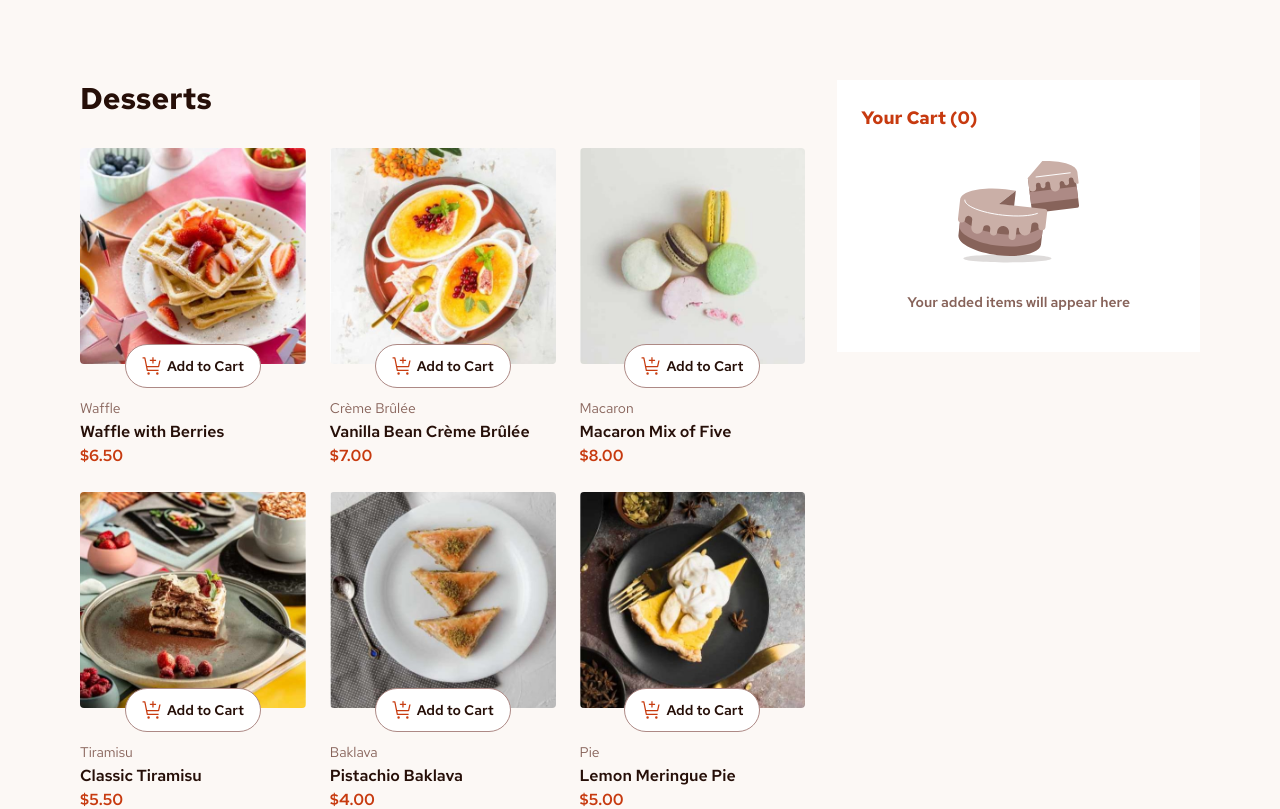
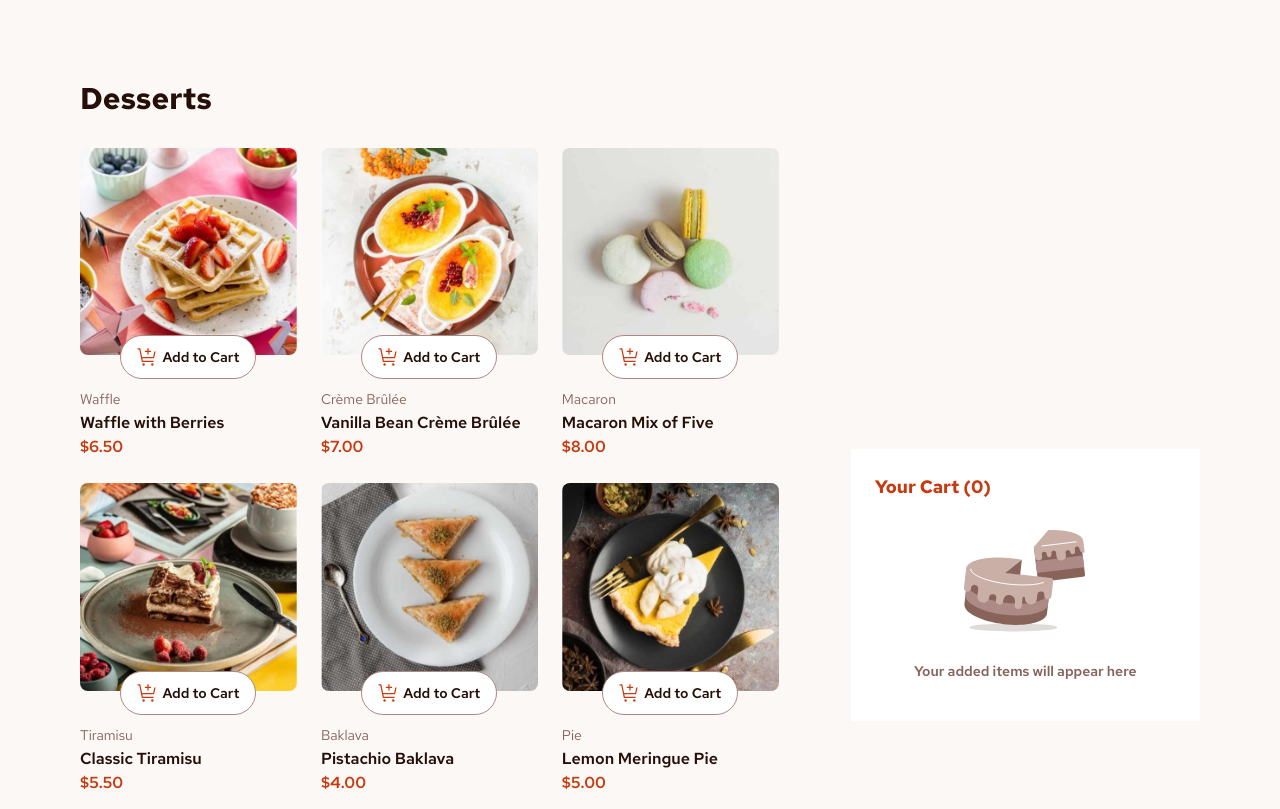
Before and after one commit to joefreeman8/product-list-with-cart, a React (Vite) app: page / in a window 1280 px wide. Shown: the top 809 px of the page. Built offline with nearby package versions, Linux system fonts and the light colour scheme.

Commit message:
started styles for tablet device

```diff
--- a/src/App.tsx
+++ b/src/App.tsx
@@ -100,8 +100,8 @@ function App() {
 
   return (
     <>
-      <div className='m-0 flex flex-row bg-offWhite'>
-        <section className='lg:w-2/3 mt-20 ml-20'>
+      <div className='m-0 flex lg:flex-col xl:flex-row bg-offWhite lg:items-center'>
+        <section className='lg:w-10/12 xl:w-2/3 xl:mt-20 xl:ml-20 lg:mt-20 lg:mr-10 lg:ml-10'>
           <h1 className='font-bold text-3xl text-rose-900 mb-8'>Desserts</h1>
           <div className='lg:grid lg:grid-cols-3 lg:gap-6'>
             {data && (
@@ -122,7 +122,7 @@ function App() {
                     </figure>
                   ) : (
                     <figure className='flex lg:flex-col lg:items-center lg:mb-2'>
-                      <img className="rounded z-0" src={dessert.image.desktop} alt={dessert.name} />
+                      <img className="rounded-lg z-0" src={dessert.image.desktop} alt={dessert.name} />
                       <button
                         className='-mt-5 z-10 bg-white flex items-center max-w-40 h-11 btn border border-rose-400 rounded-full text-rose-900 font-semibold text-sm p-4'
                         onClick={() => handleAddToCart(dessert)}
@@ -141,7 +141,7 @@ function App() {
           </div>
         </section>
 
-        <section className='ml-8 mt-20 mr-20 lg:w-1/3 bg-white h-fit'>
+        <section className='xl:ml-8 xl:mt-20 xl:mr-20 xl:w-1/3 bg-white h-fit lg:ml-10 lg:mr-10 lg:mt-8 lg:mb-10 lg:w-10/12'>
           {cart.length === 0 ? (
             <div className='flex flex-col p-6'>
               <h2 className='text-red font-bold text-lg'>Your Cart ({itemCount})</h2>
@@ -221,7 +221,7 @@ function App() {
               ))}
               <div className='flex flex-row justify-between items-center'>
                 <p className='text-sm text-rose-900'>Order Total</p>
-                <h3 className='font-bold text-xl text-rose-900'>${totalPrice.toFixed(2)}</h3>
+                <p className='font-bold text-xl text-rose-900'>${totalPrice.toFixed(2)}</p>
               </div>
             </div>
             <button onClick={handleClearCart} className='btn rounded-full bg-red text-rose-50 h-10 w-full'>
```
